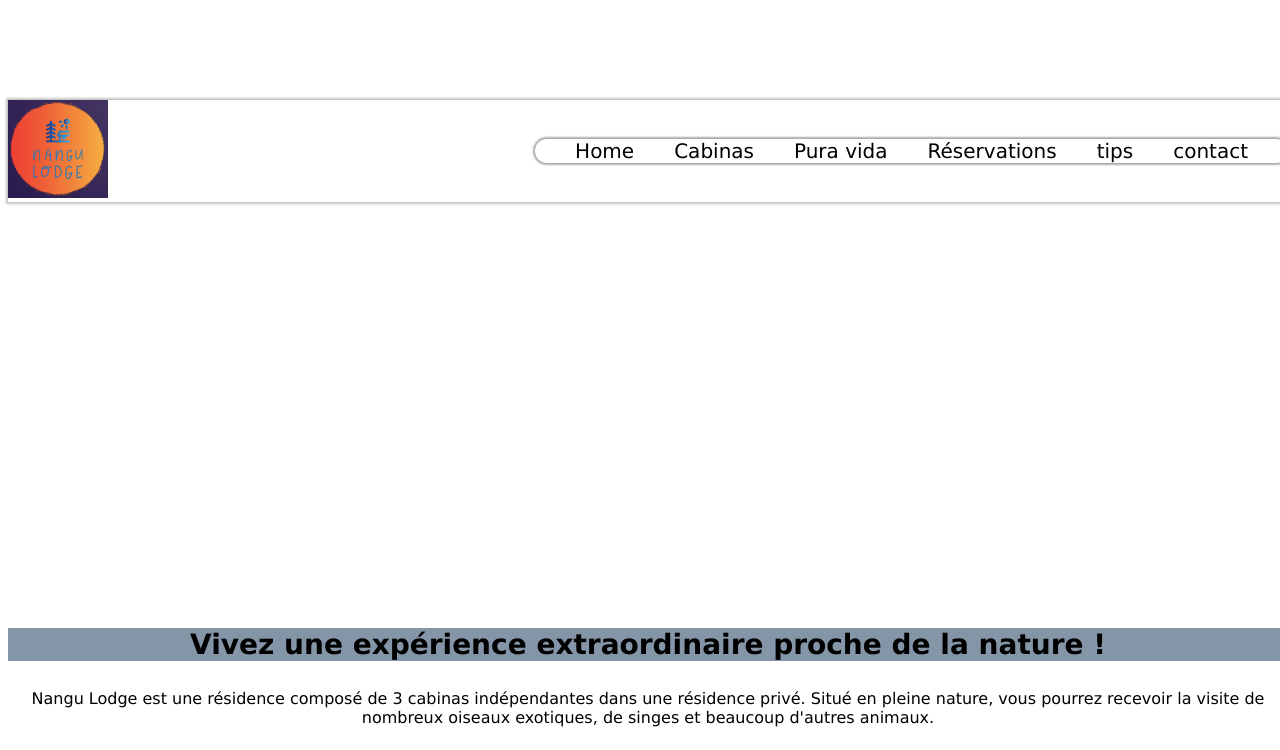
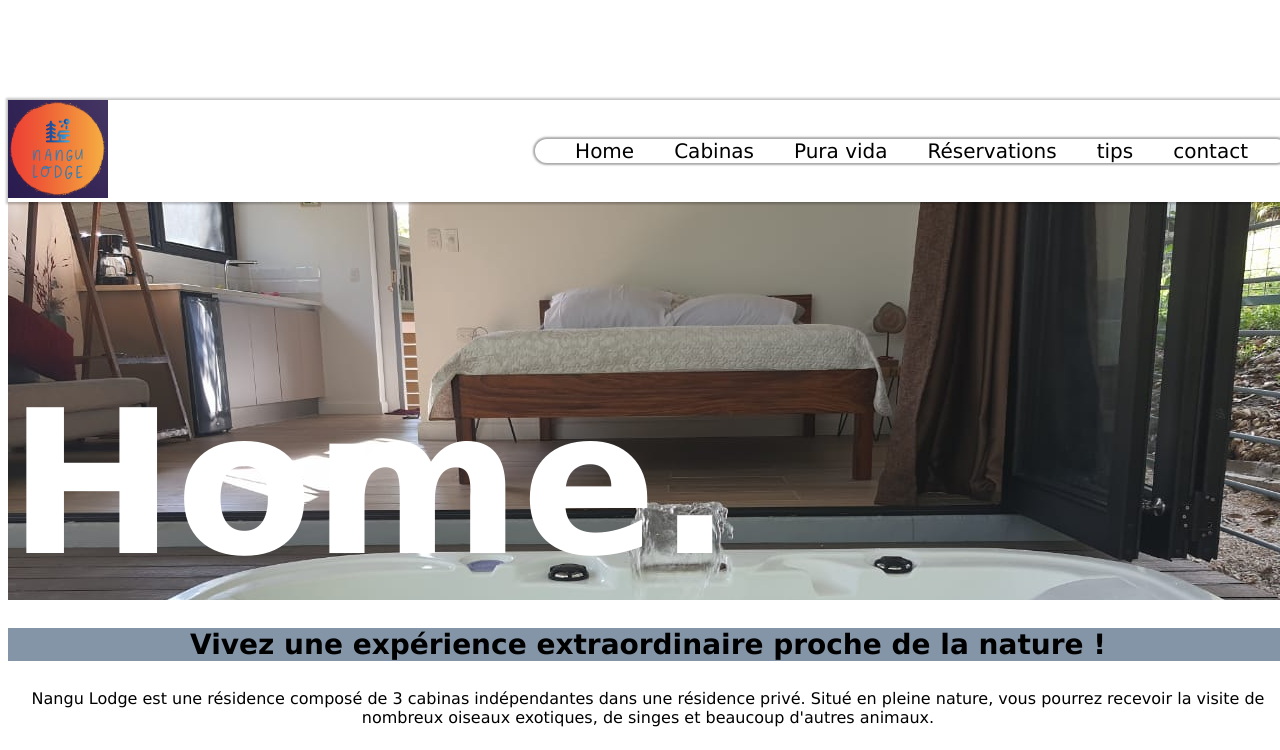
Before and after one commit to matteoagr/firstproject, a plain HTML site: page index.html in a window 1280 px wide. Shown: the top 750 px of the page. Drawn offline with Linux system fonts and the light colour scheme; the site is published under a folder, as on GitHub Pages, so addresses that start at the root find nothing.

Commit message:
changement chemin jacuzzi css

```diff
--- a/CSS/style.css
+++ b/CSS/style.css
@@ -66,7 +66,7 @@ list-style-type: none;
     align-items: flex-end;
     width: 100%;
     height: 500px;
-    background-image: url("/images/Jacuzzi.jpg");
+    background-image: url("../images/Jacuzzi.jpg");
     margin-top: 100px;
 }
 .titrepage
```
